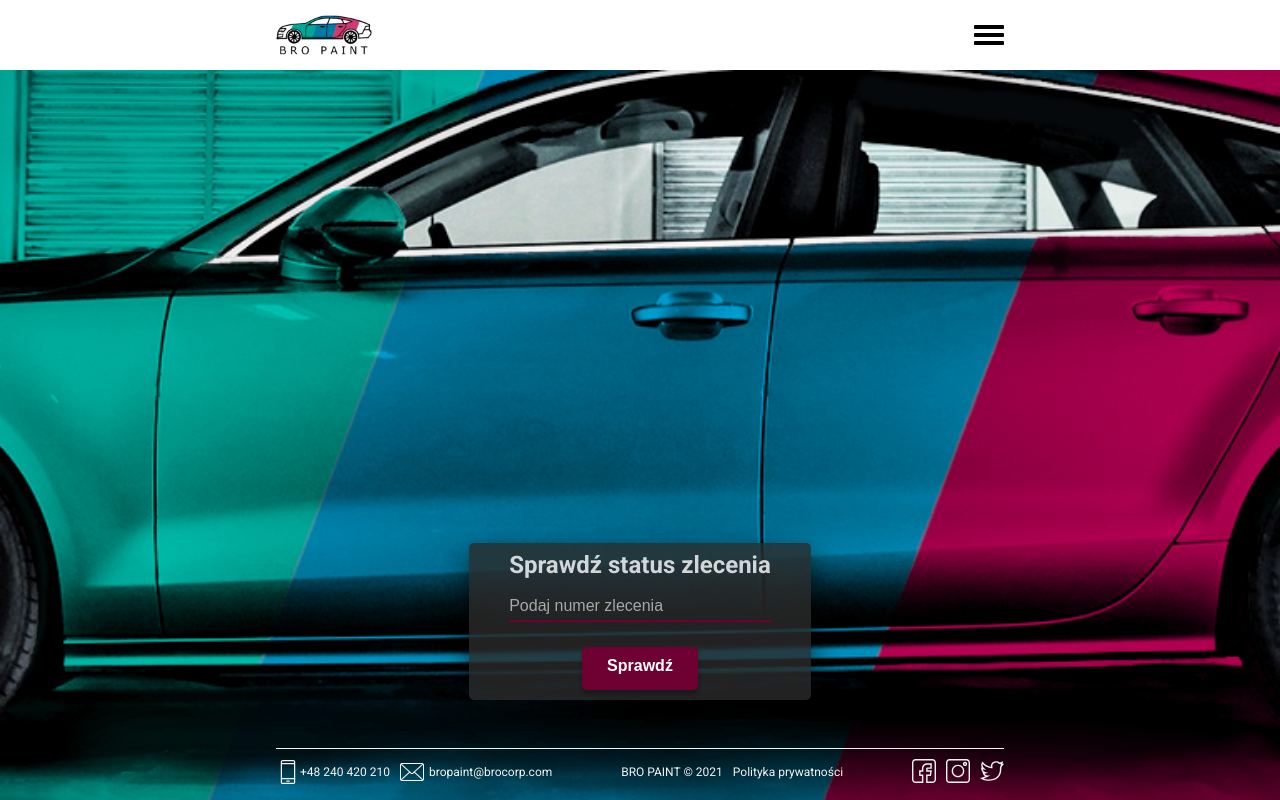
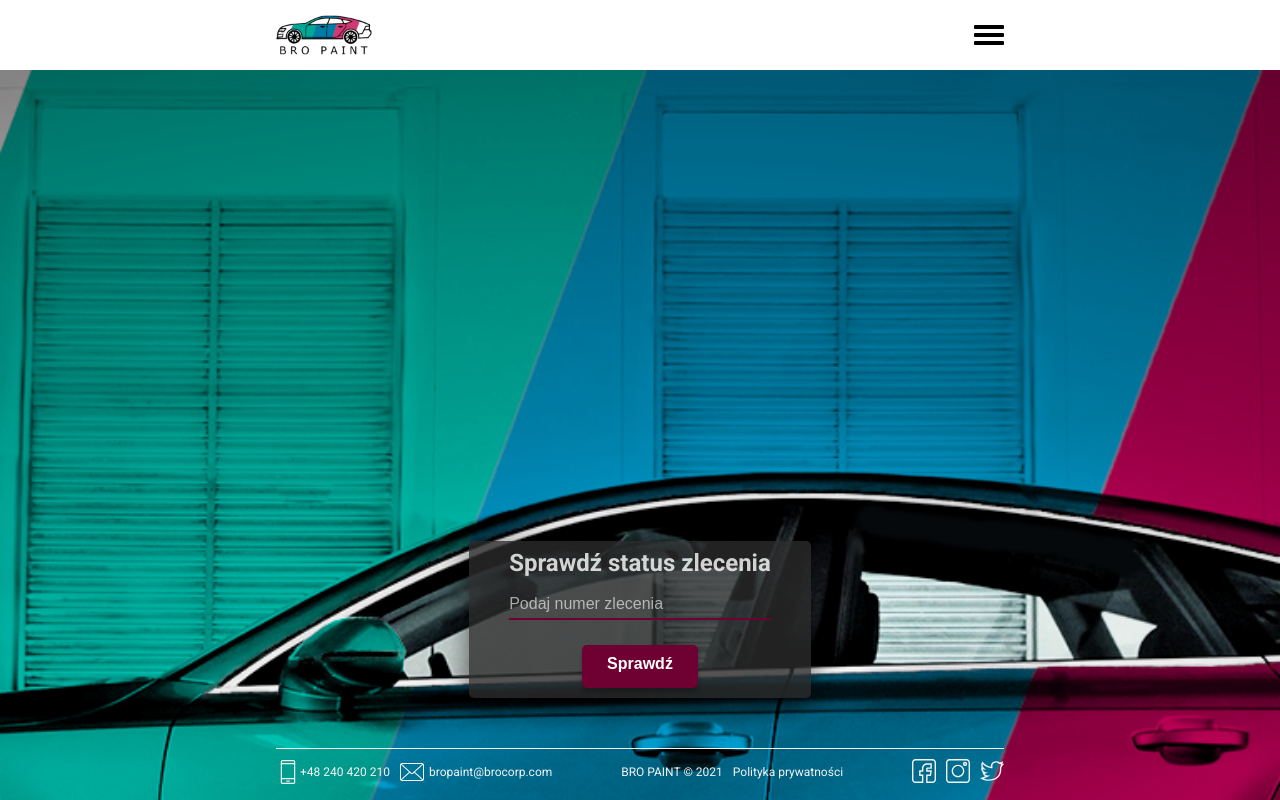
Before and after one commit to bartegs/BRO-PAINT, a React app: page / in a window 1280 px wide. Built offline with nearby package versions, Linux system fonts and the light colour scheme.

Commit message:
BRO-24 Add common margin and padding for content on every page.

```diff
--- a/apps/client/src/react/App.tsx
+++ b/apps/client/src/react/App.tsx
@@ -10,7 +10,7 @@ export default function App(): JSX.Element {
   return (
     <Router>
       <Navbar />
-      <main className="content">
+      <main className="content container">
         <Switch>{createRoutes}</Switch>
       </main>
       <Footer />
--- a/apps/client/src/react/pages/HomePage/HomePage.tsx
+++ b/apps/client/src/react/pages/HomePage/HomePage.tsx
@@ -2,11 +2,17 @@ import * as React from "react";
 import { HomePageForm } from "./components/HomePageForm";
 
 export function HomePage(): JSX.Element {
+  React.useEffect(() => {
+    document.querySelector("#root").classList.add("root-background");
+
+    return () => {
+      document.querySelector("#root").classList.remove("root-background");
+    };
+  }, []);
+
   return (
     <div className="home-page">
-      <div className="home-page__content container">
-        <HomePageForm />
-      </div>
+      <HomePageForm />
     </div>
   );
 }
--- a/apps/client/src/scss/_Footer.scss
+++ b/apps/client/src/scss/_Footer.scss
@@ -9,10 +9,6 @@
   padding-top: $spacing-x2;
 
   &--home-page {
-    position: absolute;
-    bottom: 0;
-    transform: translateX(-50%);
-    left: 50%;
     border-color: $white-dark;
     color: $white-dark;
   }
--- a/apps/client/src/scss/_Homepage.scss
+++ b/apps/client/src/scss/_Homepage.scss
@@ -1,25 +1,6 @@
 .home-page {
-  background: no-repeat center url("../../../assets//images/baner-sm.png");
-  background-size: cover;
+  display: flex;
+  align-items: flex-end;
+  justify-content: center;
   width: 100%;
-  margin-top: 2 * $spacing-x3 + $logo-sm-y;
-
-  @media (min-width: $screen-md) {
-    margin-top: 2 * $spacing-x3 + $logo-md-y;
-    background: no-repeat center url("../../../assets//images/baner-md.png");
-    background-size: cover;
-  }
-
-  @media (min-width: $screen-lg) {
-    margin-top: 0;
-    background: no-repeat center url("../../../assets//images/baner-lg.png");
-    background-size: cover;
-  }
-
-  &__content {
-    display: flex;
-    align-items: flex-end;
-    justify-content: center;
-    height: 100%;
-  }
 }
--- a/apps/client/src/scss/_HomepageForm.scss
+++ b/apps/client/src/scss/_HomepageForm.scss
@@ -2,12 +2,8 @@
   background-color: $grey-dark-a-80;
   border-radius: $radius-x1;
   box-shadow: $shadow-md;
-  margin-bottom: 125px;
+  margin-bottom: $spacing-x5;
   padding: $spacing-x2 $spacing-x8;
   text-align: center;
   max-width: 342px;
-
-  @media (min-width: $screen-md) {
-    margin-bottom: 100px;
-  }
 }
--- a/apps/client/src/scss/index.scss
+++ b/apps/client/src/scss/index.scss
@@ -25,14 +25,28 @@ body {
   flex-direction: column;
 }
 
-.content {
-  flex: 1;
-  display: flex;
+.root-background {
+  background:
+    no-repeat center 2 * $spacing-x3 + $logo-sm-y
+    url("../../../assets//images/baner-md.png");
+  background-size: cover;
+
+  @media (min-width: $screen-md) {
+    background:
+      no-repeat center 2 * $spacing-x3 + $logo-md-y
+      url("../../../assets//images/baner-md.png");
+    background-size: cover;
+  }
+
+  @media (min-width: $screen-lg) {
+    background:
+      no-repeat center 2 * $spacing-x4 + $logo-lg-y
+      url("../../../assets//images/baner-lg.png");
+    background-size: cover;
+  }
 }
 
 .container {
-  // margin: auto; - breakes vertical positioning, works fine with l/r auto
-  // margin: 0 auto; - disables my margin setting from _NewRepair.scss
   margin-left: auto;
   margin-right: auto;
   width: $content-width-sm;
@@ -45,3 +59,19 @@ body {
     width: $content-width-lg;
   }
 }
+
+.content {
+  flex: 1;
+  display: flex;
+  padding-top: 2 * $spacing-x3 + $logo-sm-y + 25;
+  padding-bottom: $spacing-x5;
+
+  @media (min-width: $screen-md) {
+    padding-top: 2 * $spacing-x3 + $logo-md-y + 25;
+    padding-bottom: $spacing-x5;
+  }
+
+  @media (min-width: $screen-lg) {
+    padding: $spacing-x5 0;
+  }
+}
```
